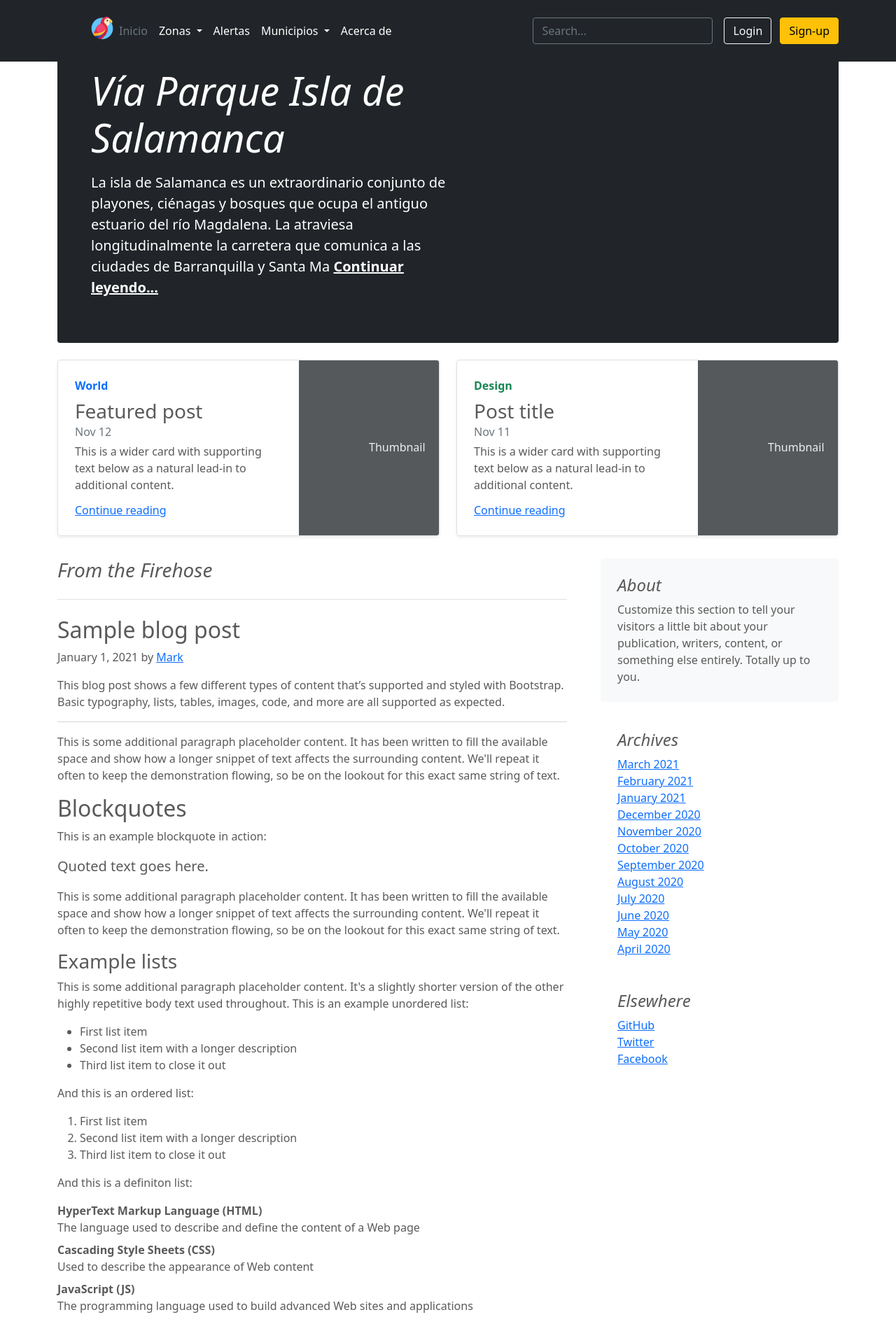
After one commit to lvegadi/sabumafu, a Django app: page /zonas/1 in a window 1280 px wide. The commit adds this page. Shown: the top 1892 px of the page at 70% size. Run offline with Django 3.2, Linux system fonts and the light colour scheme; data comes from the database, SQL or seed files in the repository; some libraries are stand-ins or nearby versions.

Commit message:
Zonas
Se agregaron las vistas para todas las zonas y cada zona

```diff
--- a/municipios/models.py
+++ b/municipios/models.py
@@ -15,7 +15,6 @@ class ONG(models.Model):
 
 class Departamento(models.Model):
     nombre = models.CharField(max_length=45)
-    codigo = models.CharField(max_length=20)
 
 class Municipio(models.Model):
     nombre = models.CharField(max_length=45)
--- /dev/null
+++ b/static/js/zona.js
@@ -0,0 +1,12 @@
+window.onload = function() {
+    var descripcion = document.getElementById("descripcion").innerHTML;
+    var parte1 = descripcion.substring(0,descripcion.length/2);
+    var parte2 = descripcion.substring(descripcion.length/2);
+    document.getElementById("descripcion").innerHTML = parte1 + "<a id='espacio'> </a><a id='continuar' href='javascript:showAll(\"parte2\")' class='text-white fw-bold stretched-link'>Continuar leyendo...</a>" + "<span id='parte2' style='display:none'>" +parte2+ "</span>"
+ }
+
+function showAll(id) {
+      document.getElementById(id).style.display = "inline";
+      document.getElementById('continuar').innerHTML = '';
+      document.getElementById('espacio').innerHTML = '';
+}
--- a/templates/home.html
+++ b/templates/home.html
@@ -7,11 +7,14 @@
   <meta charse="UTF-8">
   <meta name="viewport" content="width=device-width, initial-scale=1.0">
 
+  <link rel="shortcut icon" href='{% static "images/logo.ico" %}' />
+
   <!-- Bootstrap CSS -->
+
   <link rel="stylesheet" href='{% static "css/bootstrap.min.css" %}'>
   <link href='{% static "css/carousel.css" %}' rel="stylesheet">
   <link href='{% static "css/headers.css" %}' rel="stylesheet">
-  <title>{% block title %} {% endblock %}</title>
+  <title>{% block title %} {{ title }} {% endblock %}</title>
 
 </head>
 
@@ -27,30 +30,43 @@
         </a>
 
         <ul class="nav col-12 col-lg-auto me-lg-auto mb-2 justify-content-center mb-md-0">
-          <li><a href="#" class="nav-link px-2 text-secondary">Inicio</a></li>
-          <li><div class="dropdown text-end">
-            <a href="#" class="nav-link px-2 d-block link-dark text-decoration-none dropdown-toggle text-white" id="dropdown1" data-bs-toggle="dropdown" aria-expanded="false">
+          <a href="/index/" class="d-block text-white text-decoration-none">
+            <img src='{% static "images/logo.ico" %}' alt="ico" width="32" height="32">
+          </a>
+          <li><a href="/index/" class="nav-link px-2 text-secondary">Inicio</a></li>
+          <li>
+            <div class="dropdown text-end">
+              <a href="#" class="nav-link px-2 d-block link-dark text-decoration-none dropdown-toggle text-white"
+                id="dropdown1" data-bs-toggle="dropdown" aria-expanded="false">
                 Zonas
               </a>
               <ul class="dropdown-menu text-medium" aria-labelledby="dropdown1">
-              <li><a class="dropdown-item" href="#">Todas las zonas</a></li>
-              <li><hr class="dropdown-divider"></li>
+                <li><a class="dropdown-item" href="/zonas/">Todas las zonas</a></li>
+                <li>
+                  <hr class="dropdown-divider">
+                </li>
                 <li><a class="dropdown-item" href="#">Flora</a></li>
                 <li><a class="dropdown-item" href="#">Fauna</a></li>
               </ul>
-          </div></li>
+            </div>
+          </li>
           <li><a href="#" class="nav-link px-2 text-white">Alertas</a></li>
-          <li><div class="dropdown text-end">
-            <a href="#" class="nav-link px-2 d-block link-dark text-decoration-none dropdown-toggle text-white" id="dropdown2" data-bs-toggle="dropdown" aria-expanded="false">
+          <li>
+            <div class="dropdown text-end">
+              <a href="#" class="nav-link px-2 d-block link-dark text-decoration-none dropdown-toggle text-white"
+                id="dropdown2" data-bs-toggle="dropdown" aria-expanded="false">
                 Municipios
               </a>
               <ul class="dropdown-menu text-medium" aria-labelledby="dropdown2">
                 <li><a class="dropdown-item" href="#">Lista de municipios</a></li>
-              <li><hr class="dropdown-divider"></li>
+                <li>
+                  <hr class="dropdown-divider">
+                </li>
                 <li><a class="dropdown-item" href="#">Entidades gubernamentales</a></li>
                 <li><a class="dropdown-item" href="#">ONGs</a></li>
               </ul>
-          </div></li>
+            </div>
+          </li>
           <li><a href="#" class="nav-link px-2 text-white">Acerca de</a></li>
         </ul>
 
@@ -80,7 +96,10 @@
       <p class="mb-1">Album example is &copy; Bootstrap, but please download and customize it for yourself!</p>
       <p class="mb-0">New to Bootstrap? <a href="/">Visit the homepage</a> or read our <a
           href="/docs/5.0/getting-started/introduction/">getting started guide</a>.</p>
+      <div>Iconos diseñados por <a href="https://www.freepik.com" title="Freepik">Freepik</a> from <a
+          href="https://www.flaticon.es/" title="Flaticon">www.flaticon.es</a></div>
     </div>
+
   </footer>
 
   <!-- SCRIPTS -->
--- /dev/null
+++ b/templates/zonas/zona.html
@@ -0,0 +1,213 @@
+{% extends 'home.html' %}
+{% block contenido %}
+{% load static %}
+<main class="container">
+    <div class="p-4 p-md-5 mb-4 text-white rounded bg-dark">
+      <div class="col-md-6 px-0">
+        <h1 class="display-4 fst-italic">{{zona.nombre}}</h1>
+        <p class="lead my-3" id='descripcion'>{{zona.descripcion}}</p>
+      </div>
+    </div>
+
+    <div class="row mb-2">
+      <div class="col-md-6">
+        <div class="row g-0 border rounded overflow-hidden flex-md-row mb-4 shadow-sm h-md-250 position-relative">
+          <div class="col p-4 d-flex flex-column position-static">
+            <strong class="d-inline-block mb-2 text-primary">World</strong>
+            <h3 class="mb-0">Featured post</h3>
+            <div class="mb-1 text-muted">Nov 12</div>
+            <p class="card-text mb-auto">This is a wider card with supporting text below as a natural lead-in to additional content.</p>
+            <a href="#" class="stretched-link">Continue reading</a>
+          </div>
+          <div class="col-auto d-none d-lg-block">
+            <svg class="bd-placeholder-img" width="200" height="250" xmlns="http://www.w3.org/2000/svg" role="img" aria-label="Placeholder: Thumbnail" preserveAspectRatio="xMidYMid slice" focusable="false"><title>Placeholder</title><rect width="100%" height="100%" fill="#55595c"/><text x="50%" y="50%" fill="#eceeef" dy=".3em">Thumbnail</text></svg>
+
+          </div>
+        </div>
+      </div>
+      <div class="col-md-6">
+        <div class="row g-0 border rounded overflow-hidden flex-md-row mb-4 shadow-sm h-md-250 position-relative">
+          <div class="col p-4 d-flex flex-column position-static">
+            <strong class="d-inline-block mb-2 text-success">Design</strong>
+            <h3 class="mb-0">Post title</h3>
+            <div class="mb-1 text-muted">Nov 11</div>
+            <p class="mb-auto">This is a wider card with supporting text below as a natural lead-in to additional content.</p>
+            <a href="#" class="stretched-link">Continue reading</a>
+          </div>
+          <div class="col-auto d-none d-lg-block">
+            <svg class="bd-placeholder-img" width="200" height="250" xmlns="http://www.w3.org/2000/svg" role="img" aria-label="Placeholder: Thumbnail" preserveAspectRatio="xMidYMid slice" focusable="false"><title>Placeholder</title><rect width="100%" height="100%" fill="#55595c"/><text x="50%" y="50%" fill="#eceeef" dy=".3em">Thumbnail</text></svg>
+
+          </div>
+        </div>
+      </div>
+    </div>
+
+    <div class="row g-5">
+      <div class="col-md-8">
+        <h3 class="pb-4 mb-4 fst-italic border-bottom">
+          From the Firehose
+        </h3>
+
+        <article class="blog-post">
+          <h2 class="blog-post-title">Sample blog post</h2>
+          <p class="blog-post-meta">January 1, 2021 by <a href="#">Mark</a></p>
+
+          <p>This blog post shows a few different types of content that’s supported and styled with Bootstrap. Basic typography, lists, tables, images, code, and more are all supported as expected.</p>
+          <hr>
+          <p>This is some additional paragraph placeholder content. It has been written to fill the available space and show how a longer snippet of text affects the surrounding content. We'll repeat it often to keep the demonstration flowing, so be on the lookout for this exact same string of text.</p>
+          <h2>Blockquotes</h2>
+          <p>This is an example blockquote in action:</p>
+          <blockquote class="blockquote">
+            <p>Quoted text goes here.</p>
+          </blockquote>
+          <p>This is some additional paragraph placeholder content. It has been written to fill the available space and show how a longer snippet of text affects the surrounding content. We'll repeat it often to keep the demonstration flowing, so be on the lookout for this exact same string of text.</p>
+          <h3>Example lists</h3>
+          <p>This is some additional paragraph placeholder content. It's a slightly shorter version of the other highly repetitive body text used throughout. This is an example unordered list:</p>
+          <ul>
+            <li>First list item</li>
+            <li>Second list item with a longer description</li>
+            <li>Third list item to close it out</li>
+          </ul>
+          <p>And this is an ordered list:</p>
+          <ol>
+            <li>First list item</li>
+            <li>Second list item with a longer description</li>
+            <li>Third list item to close it out</li>
+          </ol>
+          <p>And this is a definiton list:</p>
+          <dl>
+            <dt>HyperText Markup Language (HTML)</dt>
+            <dd>The language used to describe and define the content of a Web page</dd>
+            <dt>Cascading Style Sheets (CSS)</dt>
+            <dd>Used to describe the appearance of Web content</dd>
+            <dt>JavaScript (JS)</dt>
+            <dd>The programming language used to build advanced Web sites and applications</dd>
+          </dl>
+          <h2>Inline HTML elements</h2>
+          <p>HTML defines a long list of available inline tags, a complete list of which can be found on the <a href="https://developer.mozilla.org/en-US/docs/Web/HTML/Element">Mozilla Developer Network</a>.</p>
+          <ul>
+            <li><strong>To bold text</strong>, use <code class="language-plaintext highlighter-rouge">&lt;strong&gt;</code>.</li>
+            <li><em>To italicize text</em>, use <code class="language-plaintext highlighter-rouge">&lt;em&gt;</code>.</li>
+            <li>Abbreviations, like <abbr title="HyperText Markup Langage">HTML</abbr> should use <code class="language-plaintext highlighter-rouge">&lt;abbr&gt;</code>, with an optional <code class="language-plaintext highlighter-rouge">title</code> attribute for the full phrase.</li>
+            <li>Citations, like <cite>— Mark Otto</cite>, should use <code class="language-plaintext highlighter-rouge">&lt;cite&gt;</code>.</li>
+            <li><del>Deleted</del> text should use <code class="language-plaintext highlighter-rouge">&lt;del&gt;</code> and <ins>inserted</ins> text should use <code class="language-plaintext highlighter-rouge">&lt;ins&gt;</code>.</li>
+            <li>Superscript <sup>text</sup> uses <code class="language-plaintext highlighter-rouge">&lt;sup&gt;</code> and subscript <sub>text</sub> uses <code class="language-plaintext highlighter-rouge">&lt;sub&gt;</code>.</li>
+          </ul>
+          <p>Most of these elements are styled by browsers with few modifications on our part.</p>
+          <h2>Heading</h2>
+          <p>This is some additional paragraph placeholder content. It has been written to fill the available space and show how a longer snippet of text affects the surrounding content. We'll repeat it often to keep the demonstration flowing, so be on the lookout for this exact same string of text.</p>
+          <h3>Sub-heading</h3>
+          <p>This is some additional paragraph placeholder content. It has been written to fill the available space and show how a longer snippet of text affects the surrounding content. We'll repeat it often to keep the demonstration flowing, so be on the lookout for this exact same string of text.</p>
+          <pre><code>Example code block</code></pre>
+          <p>This is some additional paragraph placeholder content. It's a slightly shorter version of the other highly repetitive body text used throughout.</p>
+        </article>
+
+        <article class="blog-post">
+          <h2 class="blog-post-title">Another blog post</h2>
+          <p class="blog-post-meta">December 23, 2020 by <a href="#">Jacob</a></p>
+
+          <p>This is some additional paragraph placeholder content. It has been written to fill the available space and show how a longer snippet of text affects the surrounding content. We'll repeat it often to keep the demonstration flowing, so be on the lookout for this exact same string of text.</p>
+          <blockquote>
+            <p>Longer quote goes here, maybe with some <strong>emphasized text</strong> in the middle of it.</p>
+          </blockquote>
+          <p>This is some additional paragraph placeholder content. It has been written to fill the available space and show how a longer snippet of text affects the surrounding content. We'll repeat it often to keep the demonstration flowing, so be on the lookout for this exact same string of text.</p>
+          <h3>Example table</h3>
+          <p>And don't forget about tables in these posts:</p>
+          <table class="table">
+            <thead>
+              <tr>
+                <th>Name</th>
+                <th>Upvotes</th>
+                <th>Downvotes</th>
+              </tr>
+            </thead>
+            <tbody>
+              <tr>
+                <td>Alice</td>
+                <td>10</td>
+                <td>11</td>
+              </tr>
+              <tr>
+                <td>Bob</td>
+                <td>4</td>
+                <td>3</td>
+              </tr>
+              <tr>
+                <td>Charlie</td>
+                <td>7</td>
+                <td>9</td>
+              </tr>
+            </tbody>
+            <tfoot>
+              <tr>
+                <td>Totals</td>
+                <td>21</td>
+                <td>23</td>
+              </tr>
+            </tfoot>
+          </table>
+
+          <p>This is some additional paragraph placeholder content. It's a slightly shorter version of the other highly repetitive body text used throughout.</p>
+        </article>
+
+        <article class="blog-post">
+          <h2 class="blog-post-title">New feature</h2>
+          <p class="blog-post-meta">December 14, 2020 by <a href="#">Chris</a></p>
+
+          <p>This is some additional paragraph placeholder content. It has been written to fill the available space and show how a longer snippet of text affects the surrounding content. We'll repeat it often to keep the demonstration flowing, so be on the lookout for this exact same string of text.</p>
+          <ul>
+            <li>First list item</li>
+            <li>Second list item with a longer description</li>
+            <li>Third list item to close it out</li>
+          </ul>
+          <p>This is some additional paragraph placeholder content. It's a slightly shorter version of the other highly repetitive body text used throughout.</p>
+        </article>
+
+        <nav class="blog-pagination" aria-label="Pagination">
+          <a class="btn btn-outline-primary" href="#">Older</a>
+          <a class="btn btn-outline-secondary disabled" href="#" tabindex="-1" aria-disabled="true">Newer</a>
+        </nav>
+
+      </div>
+
+      <div class="col-md-4">
+        <div class="position-sticky" style="top: 2rem;">
+          <div class="p-4 mb-3 bg-light rounded">
+            <h4 class="fst-italic">About</h4>
+            <p class="mb-0">Customize this section to tell your visitors a little bit about your publication, writers, content, or something else entirely. Totally up to you.</p>
+          </div>
+
+          <div class="p-4">
+            <h4 class="fst-italic">Archives</h4>
+            <ol class="list-unstyled mb-0">
+              <li><a href="#">March 2021</a></li>
+              <li><a href="#">February 2021</a></li>
+              <li><a href="#">January 2021</a></li>
+              <li><a href="#">December 2020</a></li>
+              <li><a href="#">November 2020</a></li>
+              <li><a href="#">October 2020</a></li>
+              <li><a href="#">September 2020</a></li>
+              <li><a href="#">August 2020</a></li>
+              <li><a href="#">July 2020</a></li>
+              <li><a href="#">June 2020</a></li>
+              <li><a href="#">May 2020</a></li>
+              <li><a href="#">April 2020</a></li>
+            </ol>
+          </div>
+
+          <div class="p-4">
+            <h4 class="fst-italic">Elsewhere</h4>
+            <ol class="list-unstyled">
+              <li><a href="#">GitHub</a></li>
+              <li><a href="#">Twitter</a></li>
+              <li><a href="#">Facebook</a></li>
+            </ol>
+          </div>
+        </div>
+      </div>
+    </div>
+
+  </main>
+
+  <script type="text/javascript" src='{% static "js/zona.js" %}'></script>
+{% endblock %}
--- a/websabumafu/urls.py
+++ b/websabumafu/urls.py
@@ -16,9 +16,12 @@ Including another URLconf
 from django.conf.urls import url
 from django.contrib import admin
 from django.urls import path
-from zonas.views import index
+from zonas.views import index, zona, todazona
 
 urlpatterns = [
     path('admin/', admin.site.urls),
-    path('', index,),
+    path('', index, name="index"),
+     path('index/', index, name="index"),
+    path('zonas/<int:id>', zona, name="zona_id"),
+    path('zonas/', todazona, name="zona"),
 ]
--- a/zonas/views.py
+++ b/zonas/views.py
@@ -1,5 +1,18 @@
 from django.shortcuts import render
+
+# Importar modelos
+from zonas.models import Zona_protegida
 
 # Create your views here.
 def index(request):
-    return render(request,'zonas/index.html')
+    data = {'title': 'sabumafu'}
+    return render(request,'zonas/index.html',data)
+
+def zona(request,id):
+    myzona = Zona_protegida.objects.filter(id=id).first()
+    data = {'title' : myzona.nombre, 'zona' : myzona}
+    return render(request,'zonas/zona.html',data)
+
+def todazona(request):
+    data = {'title' : 'zonas protegidas'}
+    return render(request,'zonas/todas.html',data)
```
Also changed, not shown: templates/zonas/todas.html (added, +172 -0 lines), zonas/models.py (+5 -3 lines), db.sqlite3, municipios/migrations/0002_remove_departamento_codigo.py (added), static/images/isla de salamanca.jpg (added), static/images/logo.ico (added), zonas/migrations/0003_auto_20211104_1125.py (added), zonas/migrations/0004_zona_protegida_caracteristicas.py (added), zonas/migrations/0005_auto_20211104_1138.py (added), zonas/migrations/0006_zona_protegida_image_url.py (added), 1 other file. Lines whose indentation alone changed are shown as unchanged.
